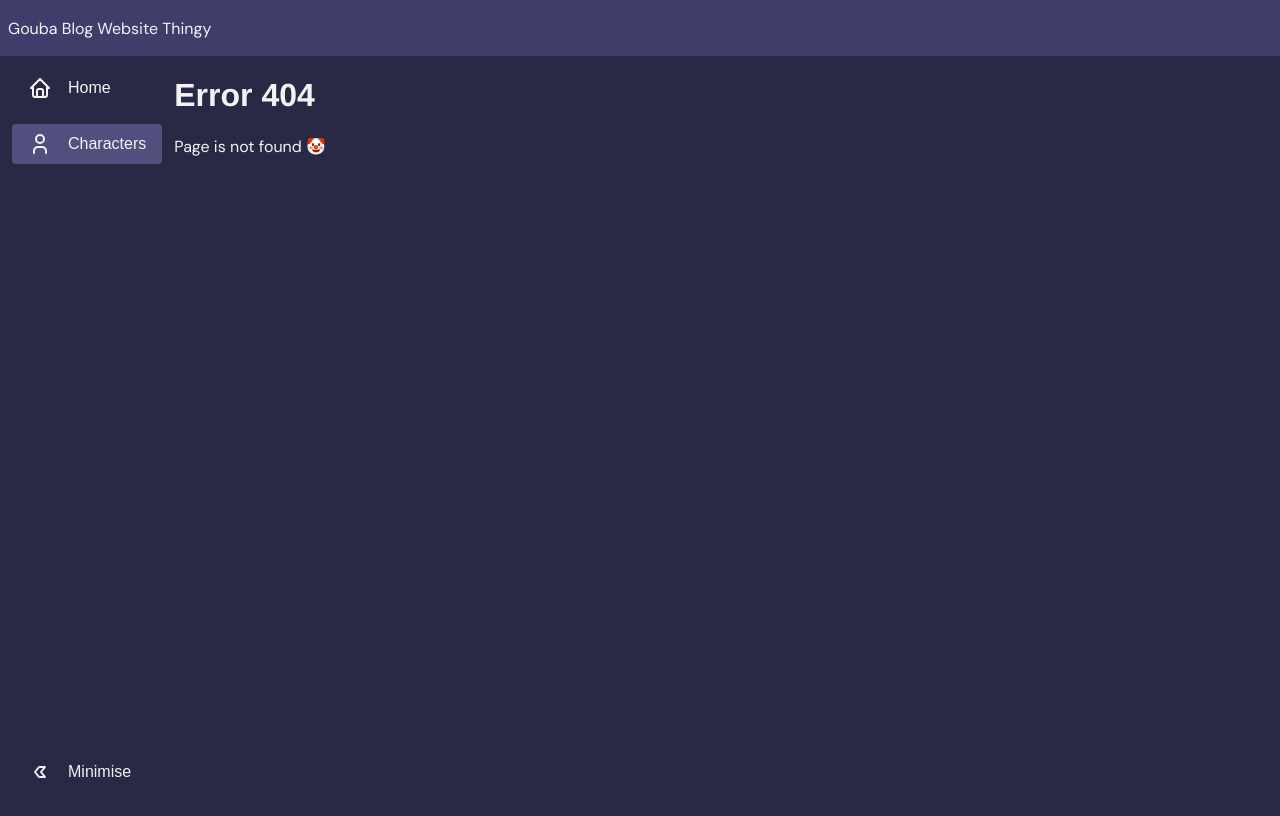
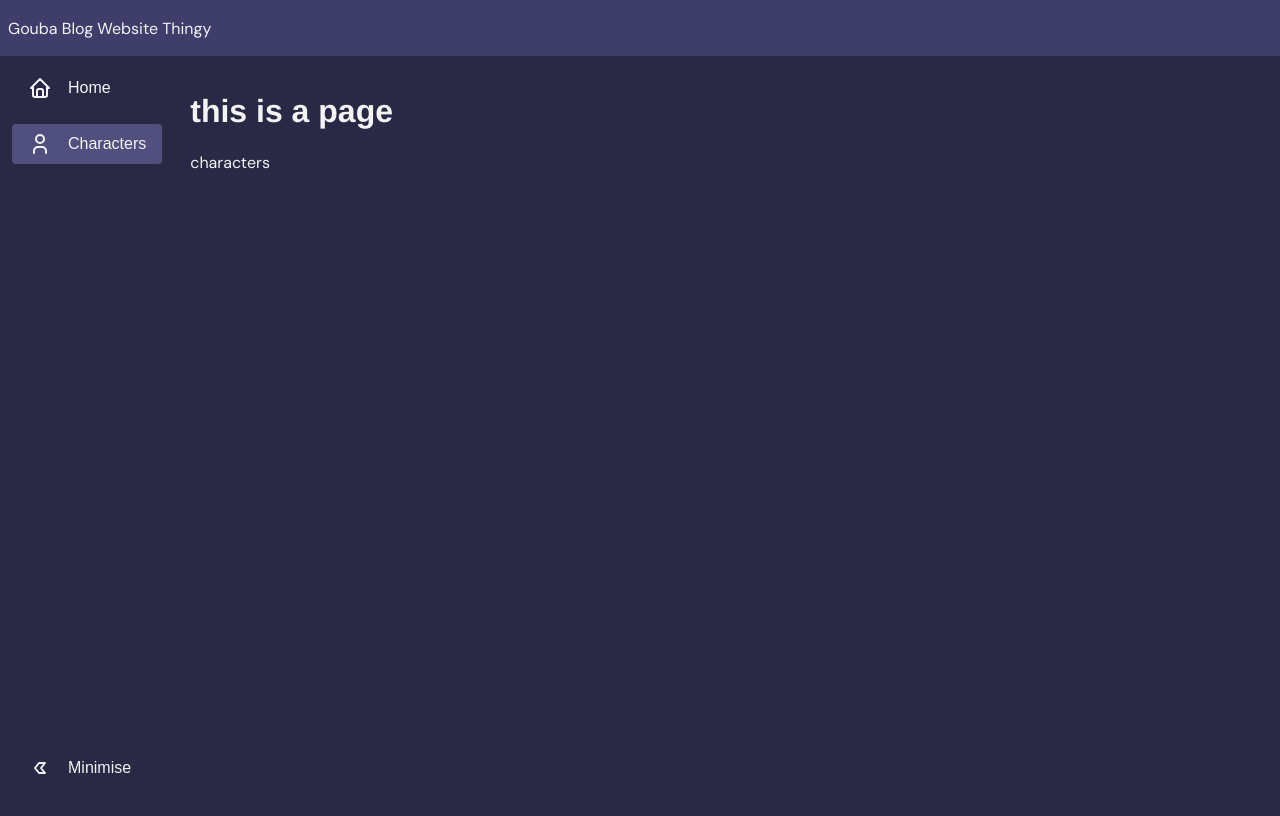
Before and after one commit to CactusHydroxide/GouBlog, a SvelteKit app: page /characters in a window 1280 px wide. Before the commit this address had no page. Shown: the top 816 px of the page. Built offline with nearby package versions, Linux system fonts and the light colour scheme.

Commit message:
page container

```diff
--- a/src/lib/componentes/navButton/NavButton.svelte
+++ b/src/lib/componentes/navButton/NavButton.svelte
@@ -58,6 +58,10 @@
 
 	li.bottom {
 		position: absolute;
-		bottom: 0.75em;
+		bottom: 0;
+	}
+
+	li.bottom button {
+		margin-bottom: 0;
 	}
 </style>
--- a/src/routes/+layout.svelte
+++ b/src/routes/+layout.svelte
@@ -18,7 +18,6 @@
 	];
 </script>
 
-<div class="viewport">
 <header>
 	<p>Gouba Blog Website Thingy</p>
 </header>
@@ -41,15 +40,8 @@
 		<slot />
 	</div>
 </div>
-</div>
 
 <style>
-	.viewport {
-		display: flex;
-		flex-direction: column;
-		min-height: 100vh;
-	}
-
 	header {
 		height: var(--header-height);
 		padding: var(--header-padding);
@@ -59,14 +51,16 @@
 	}
 
 	.bodyContainer {
-		flex-grow: 1;
 		display: flex;
+		height: var(--page-container-height);
 	}
 
 	nav {
 		width: auto;
-		margin: 0.75em;
+		padding: 0.75em;
 		transition: width 200ms;
+		height: 100%;
+		box-sizing: border-box;
 	}
 
 	nav ul {
@@ -74,7 +68,7 @@
 		padding: 0;
 		list-style: none;
 		position: relative;
-		height: var(--page-container-height);
+		height: 100%;
 	}
 
 	nav :global(.minimisedIcon) {
@@ -86,7 +80,7 @@
 	}
 
 	.pageContainer {
-		display: inline-block;
-		flex-grow: 1;
+		overflow-y: scroll;
+		padding: 1em;
 	}
 </style>
--- /dev/null
+++ b/src/routes/characters/+page.svelte
@@ -0,0 +1,2 @@
+<h1>this is a page</h1>
+<p>characters</p>
--- a/static/global.css
+++ b/static/global.css
@@ -18,7 +18,7 @@
     /* Height & viewport */
     --header-height: 2.5em;
     --header-padding: 0.5em;
-    --page-container-height: calc(100vh - var(--header-height) - var(--header-padding))
+    --page-container-height: calc(100vh - var(--header-height) - (var(--header-padding) * 2))
 }
 
 body{
```
Lines whose indentation alone changed are shown as unchanged.
